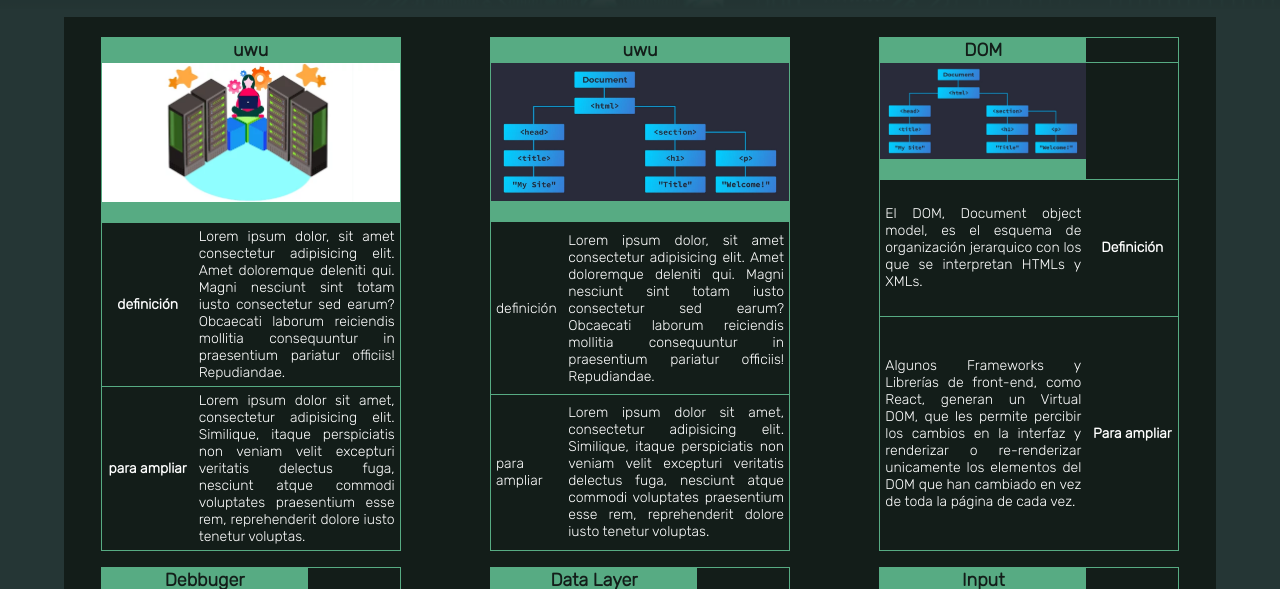
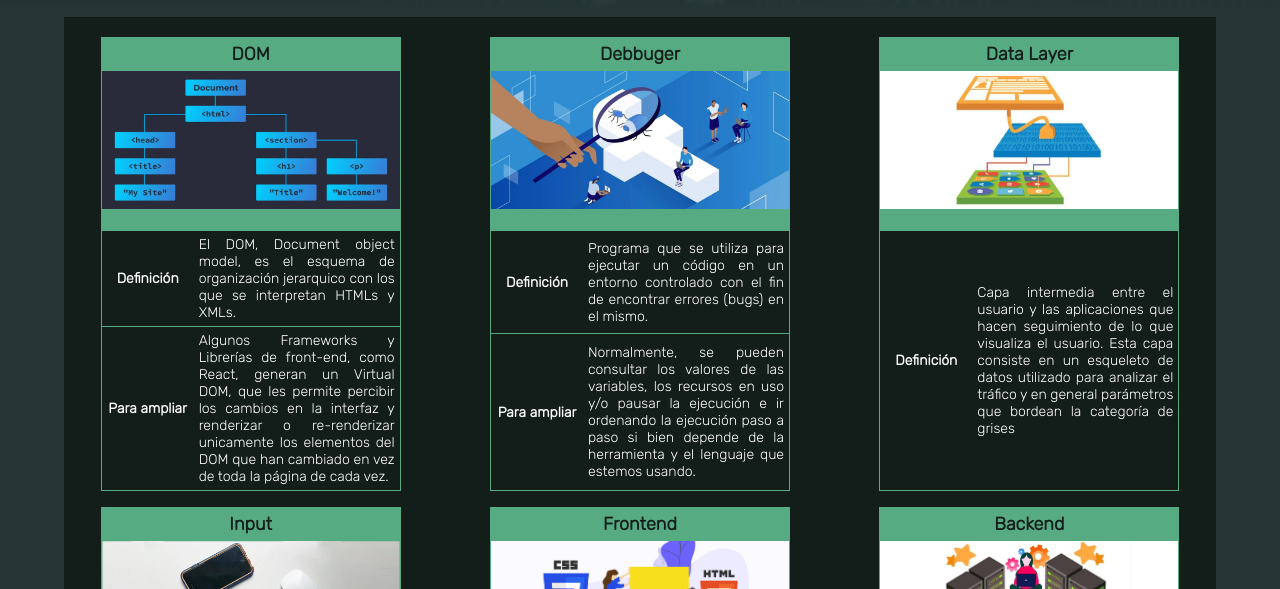
Before and after one commit to pinguille0027/wikiiaw, a plain HTML site: page index.html in a window 1280 px wide. Shown: the part 151-740 px from the top of the page. Drawn offline with Linux system fonts and the light colour scheme.

Commit message:
corrección de errores. PD: microsoft no me hagas movidas

```diff
--- a/datos.json
+++ b/datos.json
@@ -23,7 +23,7 @@
     },
     {
         "title": "Frontend",
-        "image": "images/Front.webp",
+        "image": "images/Front.png",
         "definition":"El front es la parte de la aplicación web que interactua de manera directa con el usuario. En el front se encuentran el código HTML, CSS y Javascript que se cargan en el navegador.",
         "ampliar":"En el front end nos podemos encontrar varias especialidades como son el diseño de interfaces y experiencia de usuario, la maquetación web y la programación más estricta."
     },
--- a/index.html
+++ b/index.html
@@ -22,7 +22,7 @@
             <h3>terminología web</h3>
         </header>
         <main id="main">
-
+            <!-- tabla ejemplo
             <table>
                 <thead>
                     <tr>
@@ -53,24 +53,19 @@
                         <th colspan="2">uwu</th>
                     </tr>
                     <tr>
-                        <td colspan="2"><img src="images/DOM.webp" alt="" /></td>
+                        <td colspan="2"><img src="images/Backend.webp" alt="" /></td>
                     </tr>
                 </thead>
                 <tbody>
                     <tr>
-                        <td>definición</td>
+                        <th>definición</th>
                         <td>Lorem ipsum dolor, sit amet consectetur adipisicing elit. Amet doloremque deleniti qui.
                             Magni nesciunt sint totam iusto consectetur sed earum? Obcaecati laborum reiciendis mollitia
                             consequuntur in praesentium pariatur officiis! Repudiandae.</td>
                     </tr>
-                    <tr>
-                        <td>para ampliar</td>
-                        <td>Lorem ipsum dolor sit amet, consectetur adipisicing elit. Similique, itaque perspiciatis non
-                            veniam velit excepturi veritatis delectus fuga, nesciunt atque commodi voluptates
-                            praesentium esse rem, reprehenderit dolore iusto tenetur voluptas.</td>
-                    </tr>
+
                 </tbody>
-            </table>
+            </table>-->
         </main>
         <footer>
             <h5>IES de Teis. Módulo: Aplicación Web. Ciclo: 2º ASIR.</h5>
--- a/scripts.js
+++ b/scripts.js
@@ -7,10 +7,10 @@ function showData(datosJson) {
         const titleRow = document.createElement('tr')
         const titleCell = document.createElement('th');
         titleCell.innerHTML = item.title;
-        titleCell.colspan = "2";
+        titleCell.colSpan = 2;
         const imageRow = document.createElement('tr');
         const imageCell = document.createElement('td')
-        imageCell.colspan= "2";
+        imageCell.colSpan= 2;
         const image = document.createElement('img')
         image.src = item.image
         const tbody = document.createElement('tbody');
@@ -28,8 +28,9 @@ function showData(datosJson) {
         imageCell.appendChild(image)
         table.appendChild(tbody);
         tbody.appendChild(definitionRow);
+        definitionRow.appendChild(definitionTitleCell)
         definitionRow.appendChild(definitionCell)
-        definitionRow.appendChild(definitionTitleCell)
+
 
         if (item.ampliar) {
             const AmpliarRow = document.createElement('tr');
@@ -38,8 +39,9 @@ function showData(datosJson) {
             const AmpliarCell = document.createElement('td');
             AmpliarCell.innerHTML = item.ampliar;
             tbody.appendChild(AmpliarRow);
+            AmpliarRow.appendChild(AmpliarTitleCell)
             AmpliarRow.appendChild(AmpliarCell)
-            AmpliarRow.appendChild(AmpliarTitleCell)
+
         }
 
         main.appendChild(table);
--- a/style.css
+++ b/style.css
@@ -77,12 +77,12 @@ td{
 tbody{
     font-size: 14px;
 }
-tbody tr th{
+tbody th{
 width:calc(300px*0.30) ;
 text-align: center;
 font-weight: 700;
 }
-tbody tr td{
+tbody td{
     padding:5px ;
     text-align: justify;
 }
@@ -90,9 +90,10 @@ thead{
     background-color: rgb(var(--accent));
     color: rgb(var(--fondo-cuerpo));
 }
-thead th{
+thead th, thead td{
     font-size: 18px;
     font-weight: 700;
+    height: 30px;
 }
 footer{
     padding-top: 20px;
```
